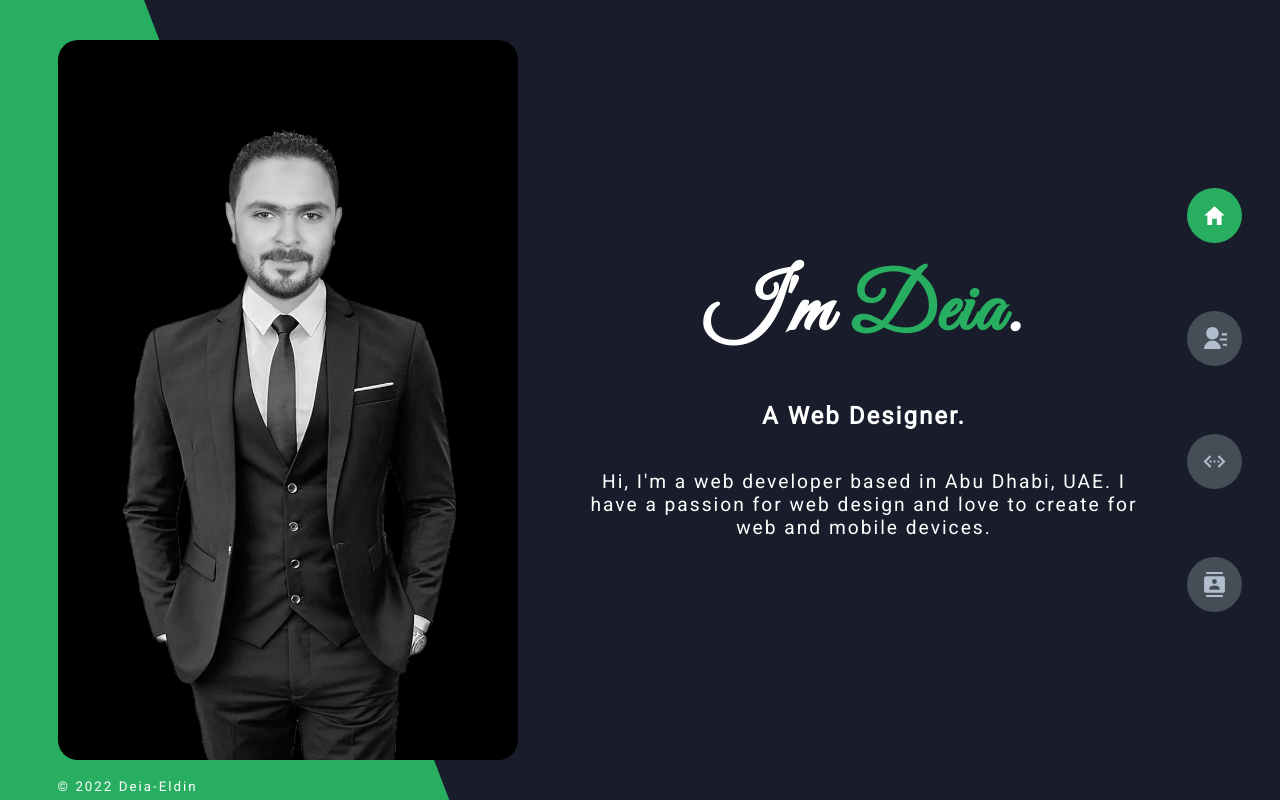
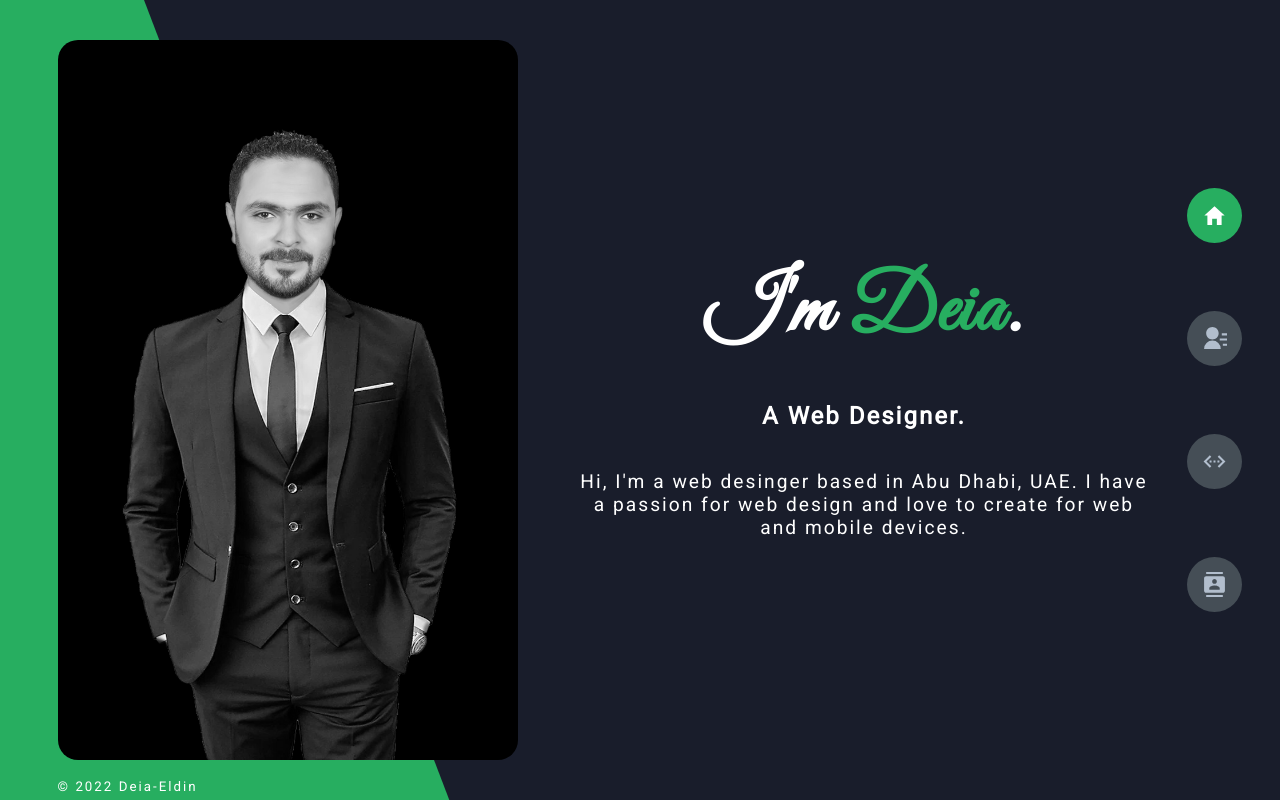
Before and after one commit to DeiaHamad/Project-5-Portfolio-Version-1, a React (Create React App) app: page / in a window 1280 px wide. Built offline with nearby package versions, Linux system fonts and the light colour scheme.

Commit message:
Update RightHome.js
changing some data

```diff
--- a/src/components/home/rightHome/RightHome.js
+++ b/src/components/home/rightHome/RightHome.js
@@ -8,7 +8,7 @@ function RightHome() {
       </h1>
       <h3>A Web Designer.</h3>
       <p>
-        Hi, I'm a web developer based in Abu Dhabi, UAE. I have a passion for
+        Hi, I'm a web desinger based in Abu Dhabi, UAE. I have a passion for
         web design and love to create for web and mobile devices.
       </p>
     </article>
```
